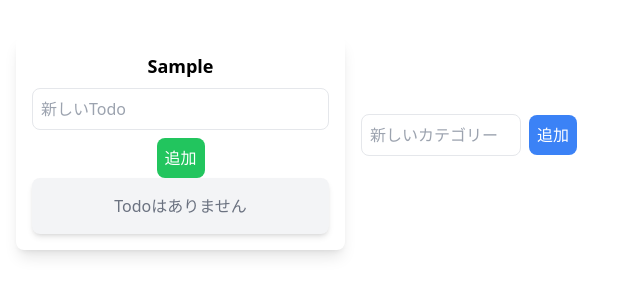
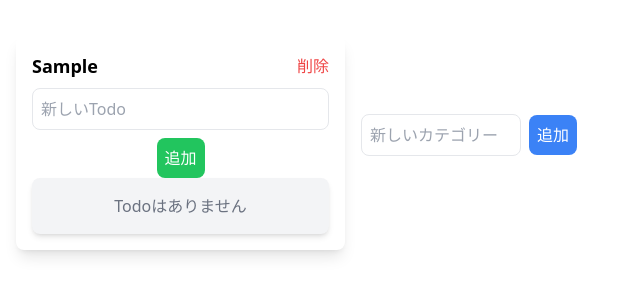
Before and after one commit to keita1899/recoil_todo_app, a React (Create React App) app: page / in a window 1280 px wide. Both pictures are taken after typing "Sample" into the empty fields and a click on the input "追加". Shown: the top 300 px of the page, without its empty margins (0-640 px from the left). Built offline with nearby package versions, Linux system fonts and the light colour scheme.

Commit message:
カテゴリー削除機能作成

```diff
--- a/src/components/CategoryCard.tsx
+++ b/src/components/CategoryCard.tsx
@@ -4,12 +4,21 @@ import { TodoList } from "./TodoList"
 
 type CategoryCardProps = {
   category: Category
+  onDeleteCategory: (id: number) => void
 }
 
-export const CategoryCard = ({category}: CategoryCardProps) => {
+export const CategoryCard = ({category, onDeleteCategory}: CategoryCardProps) => {
   return (
     <div className="bg-white shadow-lg rounded-lg p-4 w-100">
-      <h3 className="font-bold text-lg">{category.title}</h3>
+      <div className="flex justify-between items-center">
+        <h3 className="font-bold text-lg">{category.title}</h3>
+        <button
+          onClick={() => onDeleteCategory(category.id)}
+          className="text-red-500 hover:text-red-700 ml-4"
+        >
+          削除
+        </button>
+      </div>
       <AddTodoForm categoryId={category.id} />
       <TodoList categoryId={category.id} />
     </div>
--- a/src/components/CategoryCardList.tsx
+++ b/src/components/CategoryCardList.tsx
@@ -1,14 +1,20 @@
-import { useRecoilValue } from "recoil"
+import { useRecoilState } from "recoil"
 import { categoriesState } from "../atom"
 import { CategoryCard } from "./CategoryCard"
 
 export const CategoryCardList = () => {
-  const categories = useRecoilValue(categoriesState)
+  const [categories, setCategories] = useRecoilState(categoriesState)
+
+  const deleteCategory = (id: number) => {
+    setCategories((oldCategories) =>
+      oldCategories.filter((category) => category.id !== id)
+    )
+  }
 
   return (
     <div className="flex space-x-4 p-4">
       {categories.map((category) => (
-        <CategoryCard key={category.id} category={category} />
+        <CategoryCard key={category.id} category={category} onDeleteCategory={deleteCategory} />
       ))}
     </div>
   )
```
